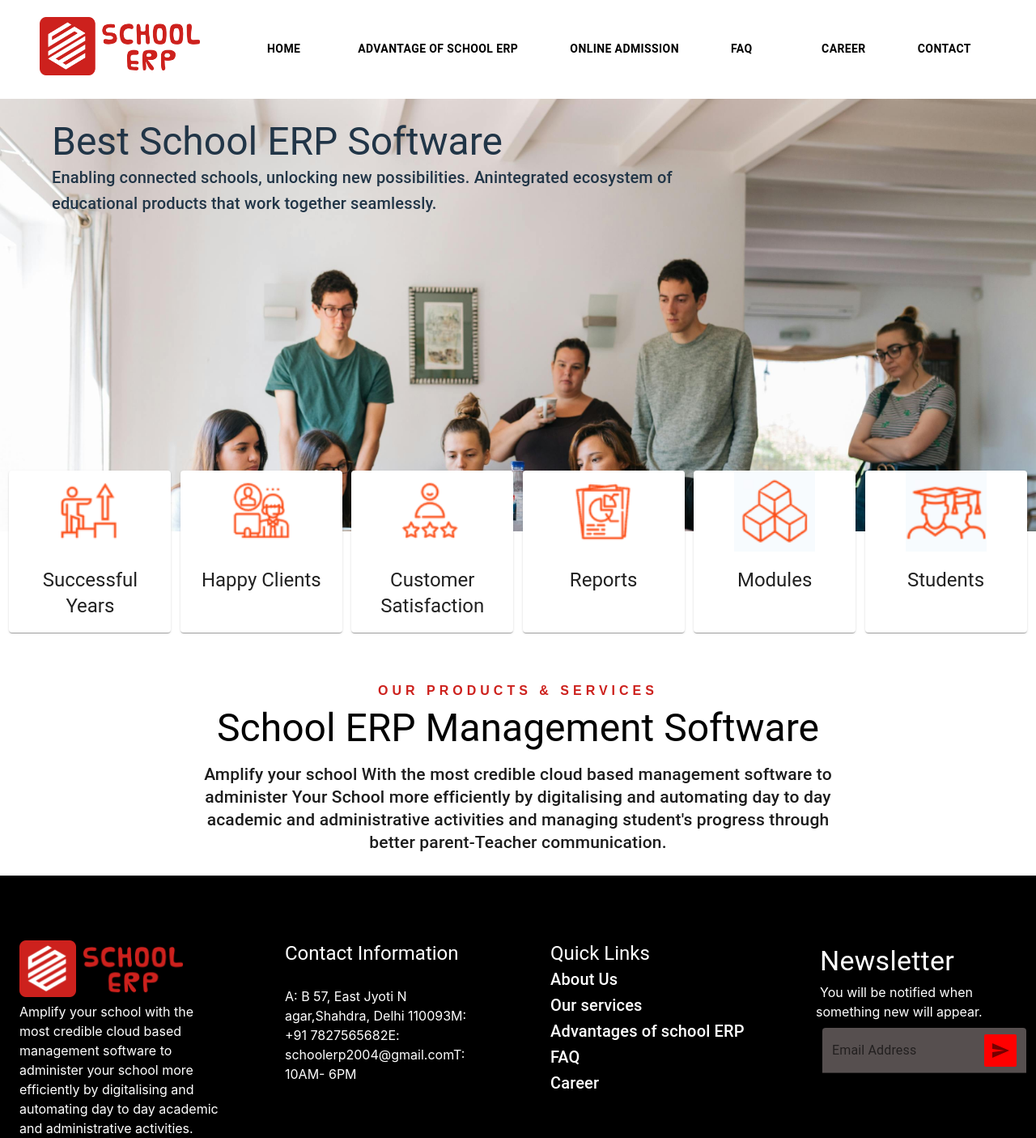
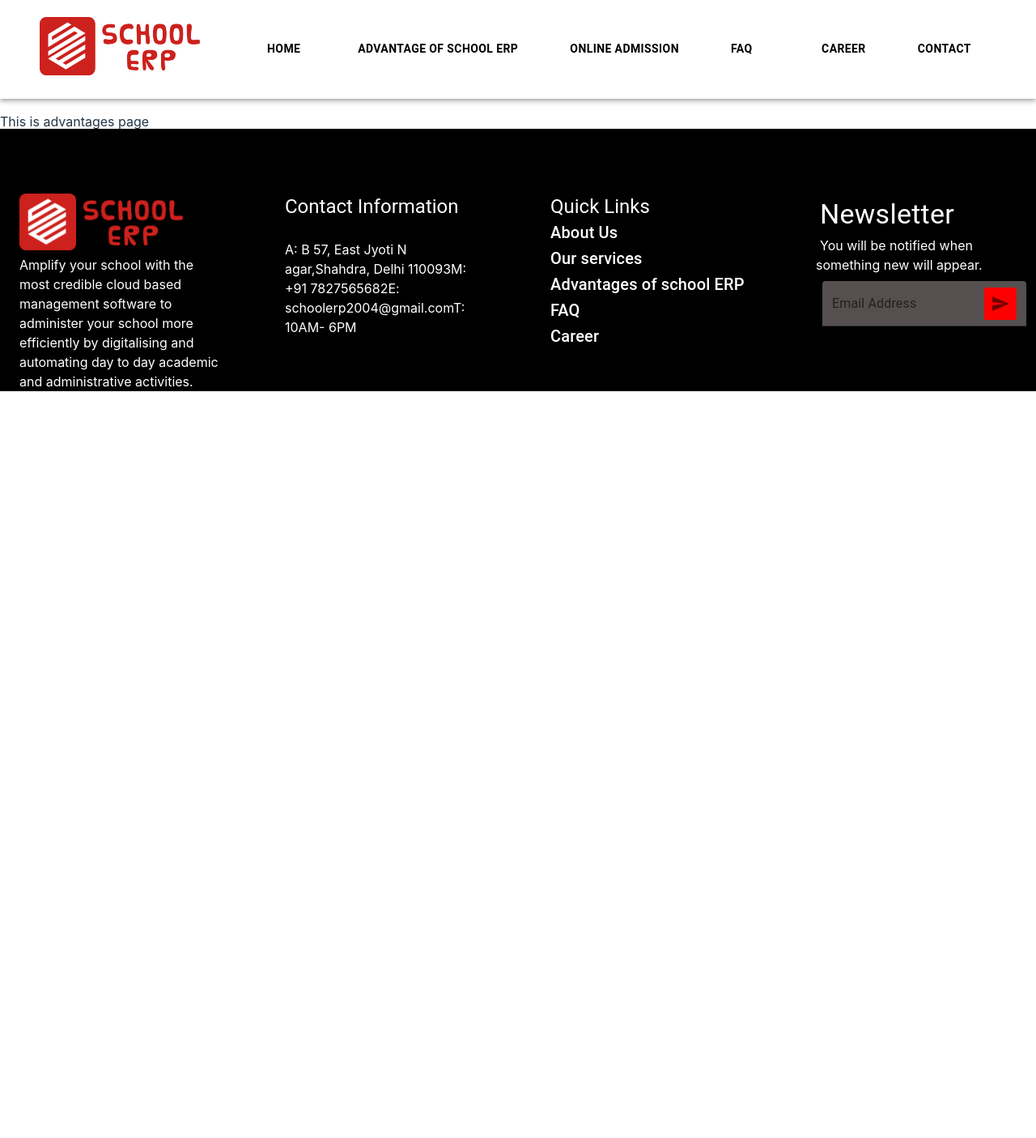
Before and after one commit to ahmadaafaq/skolar-erp, a React (Vite) app: page /advantage-of-school in a window 1280 px wide. Shown: the whole page at 81% size. After the commit the page ends 800 px from the top, so only its background shows below. Built offline with nearby package versions, Linux system fonts and the light colour scheme.

Commit message:
implemented routing

```diff
--- a/src/App.jsx
+++ b/src/App.jsx
@@ -1,9 +1,11 @@
+
+import {Routes , Route } from "react-router-dom"
+
+import Home from "./components/home/Home";
 import ResponsiveAppBar from "./components/appbar/Appbar";
-import ImgCarousel from "./components/carousel/Carousel";
 import Footer from "./components/footer/Footer";
-import ProductAndService from "./components/productAndService/ProductAndService";
-import CardContainer from "./components/cardContainer/CardContainer";
-import { cardData, sliderData } from "./data/data";
+import Contact from "./components/contact/Contact";
+import Advantages from "./components/advantages/Advantages";
 
 import "./app.css";
 
@@ -11,9 +13,11 @@ const App = () => {
   return (
     <>
       <ResponsiveAppBar />
-      <ImgCarousel sliderImages={sliderData} />
-      <CardContainer cardData={cardData} />
-      <ProductAndService />
+      <Routes>
+        <Route path="/" element={<Home />} />
+        <Route path="/contact" element={<Contact />} />
+        <Route path="/advantage-of-school" element={<Advantages />} />
+      </Routes>
       <Footer />
     </>
   );
--- /dev/null
+++ b/src/components/advantages/Advantages.jsx
@@ -0,0 +1,5 @@
+export default function Advantages() {
+    return (
+        <p>This is advantages page</p>
+    )
+}
--- /dev/null
+++ b/src/components/contact/Contact.jsx
@@ -0,0 +1,5 @@
+export default function Contact() {
+    return (
+        <p>This is contact page</p>
+    )
+}
--- /dev/null
+++ b/src/components/home/Home.jsx
@@ -0,0 +1,15 @@
+import CardContainer from "../cardContainer/CardContainer";
+import ImgCarousel from "../carousel/Carousel";
+import ProductAndService from "../productAndService/ProductAndService";
+
+import { cardData, sliderData } from "../../data/data";
+
+export default function Home() {
+    return (
+        <>
+            <ImgCarousel sliderImages={sliderData} />
+            <CardContainer cardData={cardData} />
+            <ProductAndService />
+        </>
+    )
+}
--- a/src/main.jsx
+++ b/src/main.jsx
@@ -2,11 +2,15 @@ import React from "react";
 import ReactDOM from "react-dom/client";
 import { BrowserRouter } from "react-router-dom";
 
-import App from "./App.jsx";
+import App from "./App";
+
 import "./index.css";
 
+
 ReactDOM.createRoot(document.getElementById("root")).render(
-  <BrowserRouter>
-    <App />
-  </BrowserRouter>,
+  <React.StrictMode>
+    <BrowserRouter>
+      <App />
+    </BrowserRouter>
+  </React.StrictMode>,
 );
```
Also changed, not shown: src/routes.jsx (added, +28 -0 lines).
